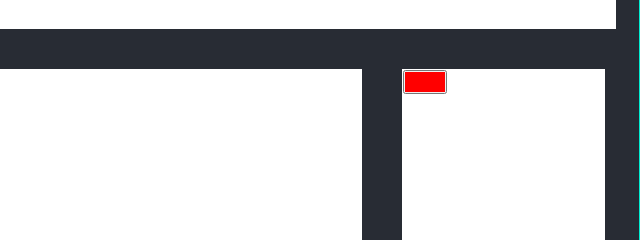
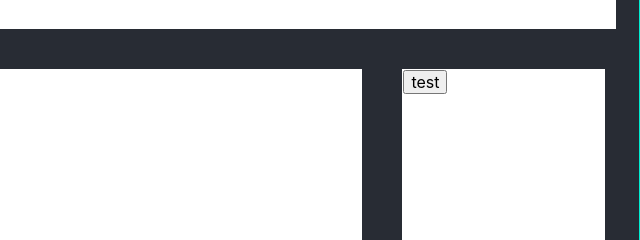
Before and after one commit to eriwyn/kashyyyk, a React app: page /formulaire in a window 1280 px wide. Shown: the part 534-774 px from the top of the page, 640-1280 px from the left. Built offline with nearby package versions, Linux system fonts and the light colour scheme.

Commit message:
changed elements behavior

```diff
--- a/src/css/Creation.scss
+++ b/src/css/Creation.scss
@@ -45,15 +45,6 @@
 
 .element {
   position: relative;
+  cursor: move;
+
 }
-
-.element::after {
-  position: absolute;
-  top: 0;
-  left: 0;
-  width: 100%;
-  height: 100%;
-  background: red;
-  content: "";
-  display: inline-block;
-}
```
